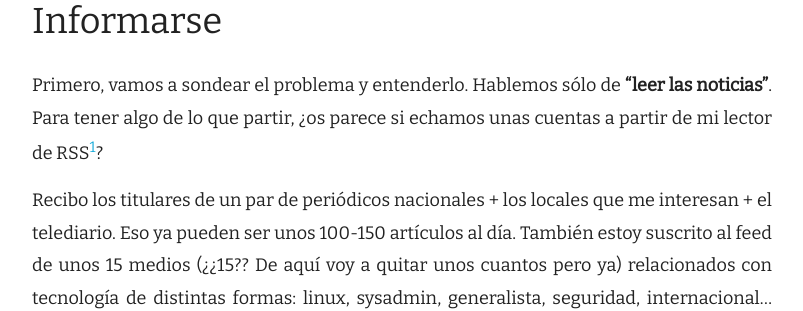
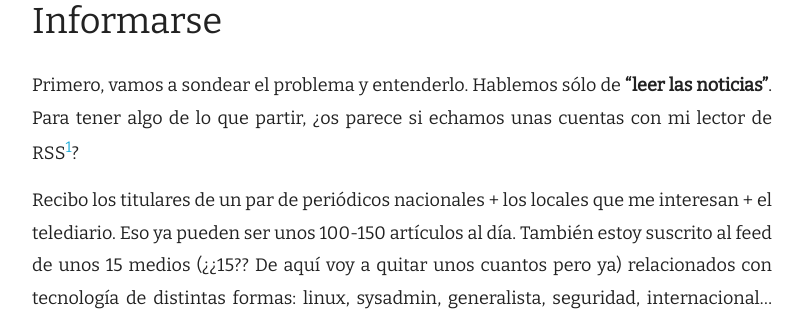
Before and after one commit to jartigag/blog, a Jekyll site: the page built from _posts/2025-08-30-demasiao-feed.md, in a window 1280 px wide and 900 px high, scrolled down 1426 px. Shown: the part 186-497 px from the top of the window, without its empty margins (238-1041 px from the left). Built offline with Jekyll 4.4.1, drawn with Linux system fonts in a browser that asks for light colours; nearby versions of some CDN libraries.

Commit message:
Update 2025-08-30-demasiao-feed.md

```diff
--- a/_posts/2025-08-30-demasiao-feed.md
+++ b/_posts/2025-08-30-demasiao-feed.md
@@ -80,7 +80,7 @@ c-tangana-demasiadas-mujeres.png">
 
 Primero, vamos a sondear el problema y entenderlo.
 Hablemos sólo de **"leer las noticias"**.
-Para tener algo de lo que partir, ¿os parece si echamos unas cuentas a partir de mi lector de RSS[^1]?
+Para tener algo de lo que partir, ¿os parece si echamos unas cuentas con mi lector de RSS[^1]?
 
 [^1]: Sí, [RSS](https://es.wikipedia.org/wiki/RSS). Que sí lo conoces... ¡Lo del iconito naranja ese! <img src="https://upload.wikimedia.org/wikipedia/commons/thumb/4/43/Feed-icon.svg/128px-Feed-icon.svg.png" alt="el icono de RSS" height="28" width="28" style="display:inline;vertical-align:middle;">
 
```
